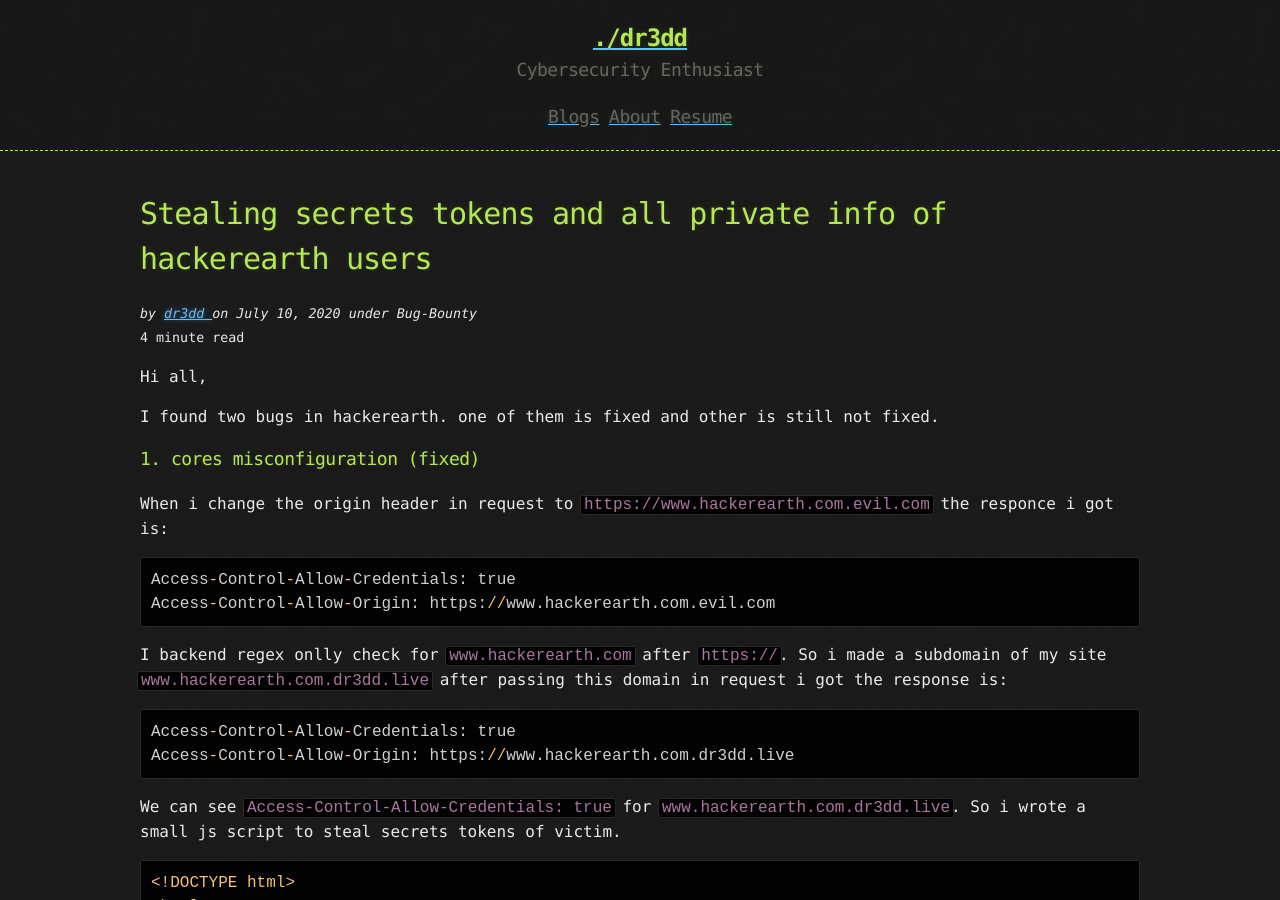
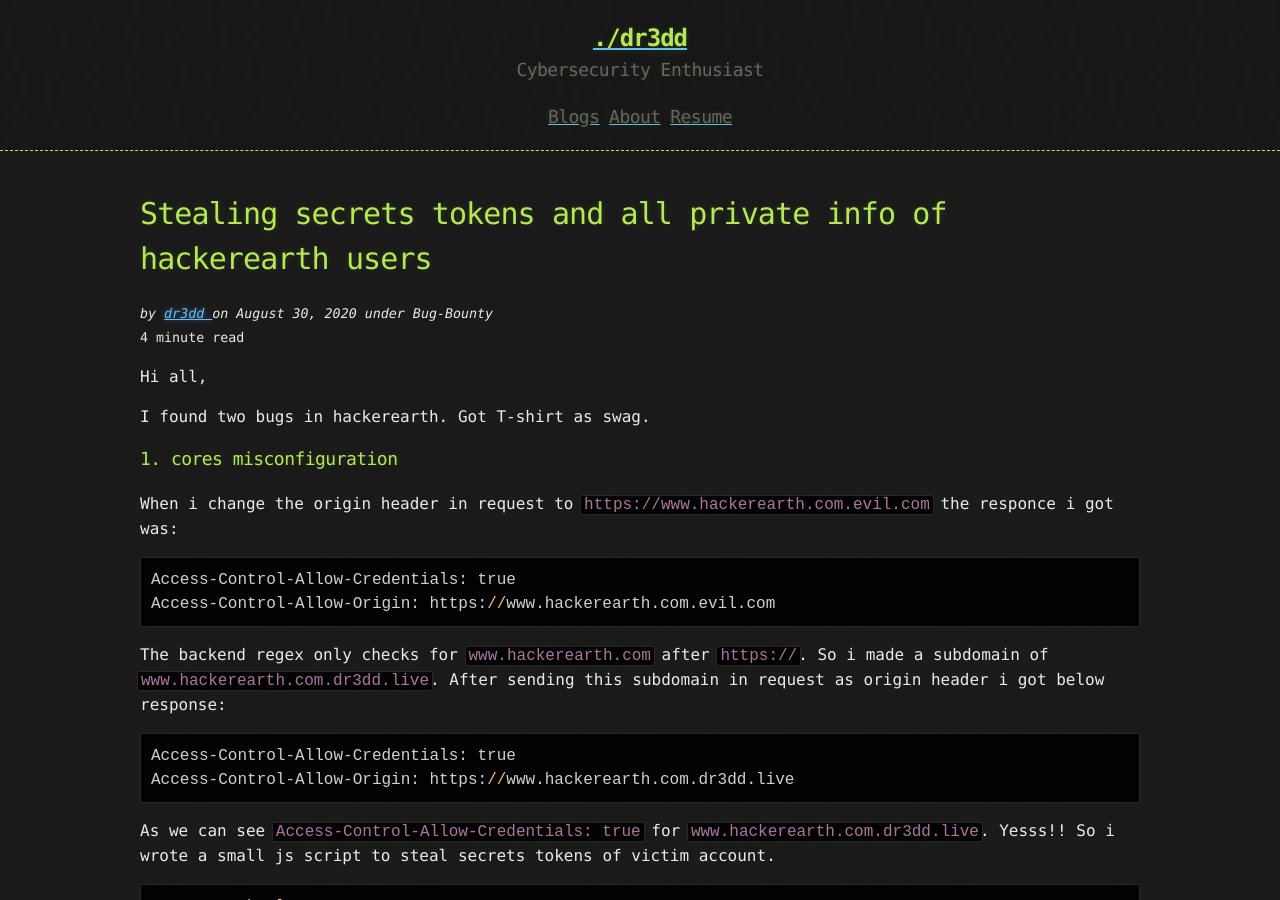
Before and after one commit to dr3dd589/dr3dd589.github.io, a Jekyll site: the page built from _posts/2020-07-10-Hackerearth-secrets-stealing.md, in a window 1280 px wide and 900 px high. Built offline with Jekyll 4.4.1, drawn with Linux system fonts in a browser that asks for light colours; comment, search, counter and statistics services are not loaded.

Commit message:
Update 2020-07-10-Hackerearth-secrets-stealing.md

````diff
--- a/_posts/2020-07-10-Hackerearth-secrets-stealing.md
+++ b/_posts/2020-07-10-Hackerearth-secrets-stealing.md
@@ -1,8 +1,8 @@
 ---
 title:      Stealing secrets tokens and all private info of hackerearth users
-date:       2020-07-10 11:31:19
+date:       2020-08-30 11:31:19
 author:     dr3dd
-summary:    Stealing secrets tokens of hackerearth account
+summary:    Stealing secrets tokens of hackerearth users account
 categories: Bug-Bounty
 thumbnail:  book
 tags:
@@ -11,26 +11,26 @@ tags:
 
 Hi all,
 
-I found two bugs in hackerearth. one of them is fixed and other is still not fixed.
+I found two bugs in hackerearth. Got T-shirt as swag.
 
-### 1. cores misconfiguration (fixed)
+### 1. cores misconfiguration
 
-When i change the origin header in request to `https://www.hackerearth.com.evil.com` the responce i got is:
+When i change the origin header in request to `https://www.hackerearth.com.evil.com` the responce i got was:
 
 ```python
 Access-Control-Allow-Credentials: true
 Access-Control-Allow-Origin: https://www.hackerearth.com.evil.com
 ```
 
-I backend regex onlly check for `www.hackerearth.com` after `https://`. So i made a subdomain of my site `www.hackerearth.com.dr3dd.live` after passing this domain
-in request i got the response is:
+The backend regex only checks for `www.hackerearth.com` after `https://`. So i made a subdomain of `www.hackerearth.com.dr3dd.live`. After sending this subdomain in request as origin header i got below response:
 
 ```python
 Access-Control-Allow-Credentials: true
 Access-Control-Allow-Origin: https://www.hackerearth.com.dr3dd.live
 ```
 
-We can see `Access-Control-Allow-Credentials: true` for `www.hackerearth.com.dr3dd.live`. So i wrote a small js script to steal secrets tokens of victim.
+As we can see `Access-Control-Allow-Credentials: true` for `www.hackerearth.com.dr3dd.live`. Yesss!!
+So i wrote a small js script to steal secrets tokens of victim account.
 
 ```html
 <!DOCTYPE html>
````
